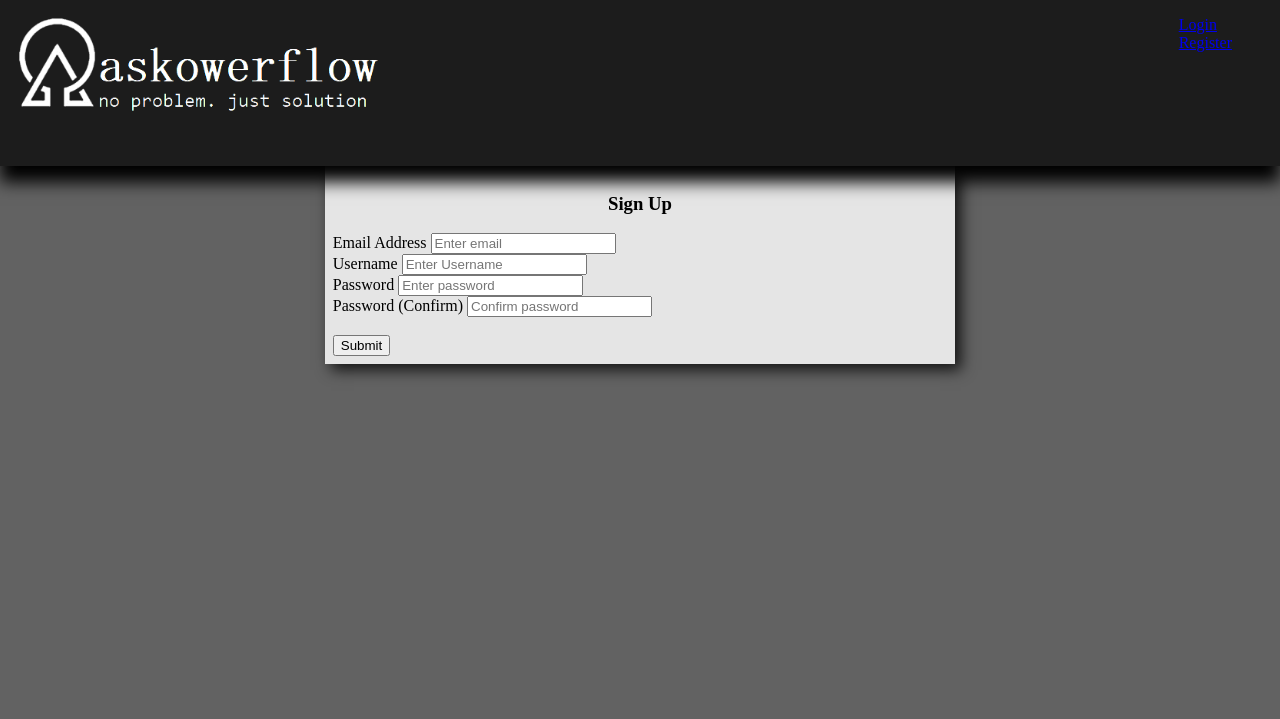
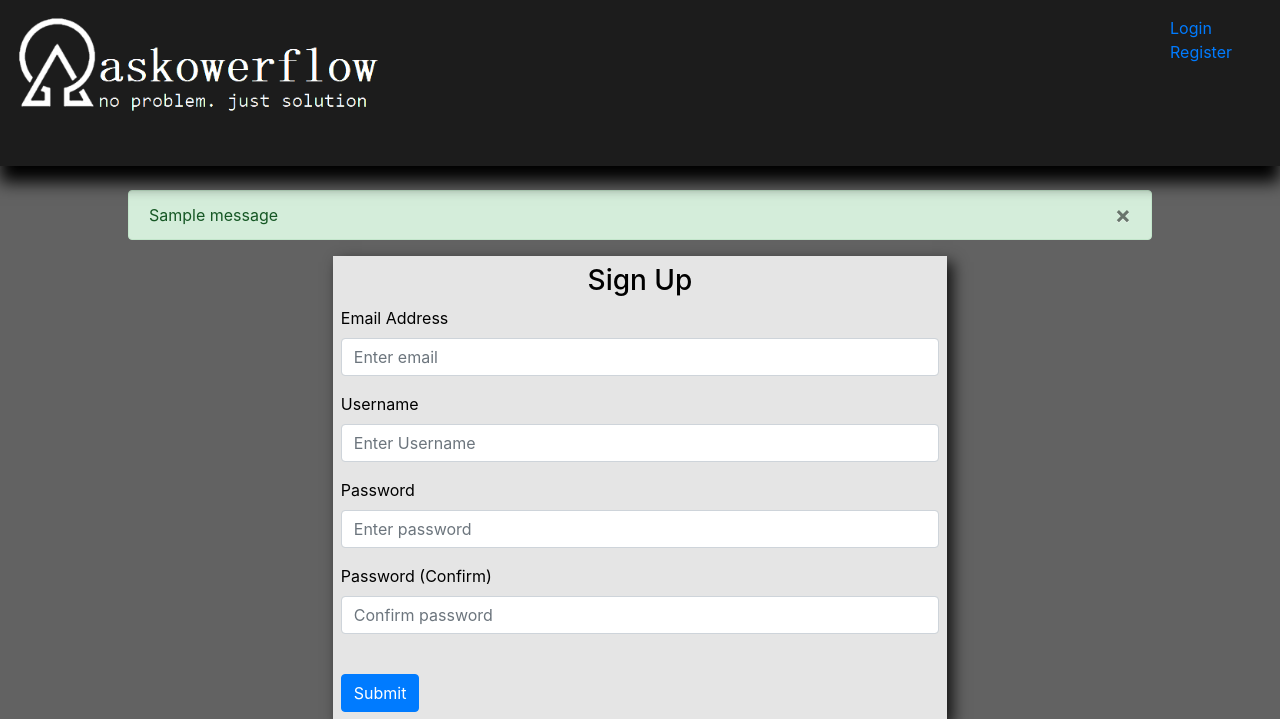
Before and after one commit to CodecoolGlobal/ask-mate-3-python-mllorand, a Flask app: page /registration in a window 1280 px wide. Shown: the top 719 px of the page. Run offline with Flask 2, Linux system fonts and the light colour scheme; one stand-in notice (Sample message) is shown; some libraries are stand-ins or nearby versions.

Commit message:
implement message flashing

```diff
--- a/templates/layout.html
+++ b/templates/layout.html
@@ -3,6 +3,23 @@
 <head>
     <meta charset="UTF-8">
     <title>{% block page_title %}{% endblock %} | Ask Overflow</title>
+	<link rel="stylesheet" href="https://stackpath.bootstrapcdn.com/bootstrap/4.4.1/css/bootstrap.min.css" integrity="sha384-Vkoo8x4CGsO3+Hhxv8T/Q5PaXtkKtu6ug5TOeNV6gBiFeWPGFN9MuhOf23Q9Ifjh" crossorigin="anonymous">
+    <link rel="stylesheet" href="https://stackpath.bootstrapcdn.com/font-awesome/4.7.0/css/font-awesome.min.css" crossorigin="anonymous">
+	<script
+      src="https://code.jquery.com/jquery-3.2.1.slim.min.js"
+      integrity="sha384-KJ3o2DKtIkvYIK3UENzmM7KCkRr/rE9/Qpg6aAZGJwFDMVNA/GpGFF93hXpG5KkN"
+      crossorigin="anonymous"
+    ></script>
+    <script
+      src="https://cdnjs.cloudflare.com/ajax/libs/popper.js/1.12.9/umd/popper.min.js"
+      integrity="sha384-ApNbgh9B+Y1QKtv3Rn7W3mgPxhU9K/ScQsAP7hUibX39j7fakFPskvXusvfa0b4Q"
+      crossorigin="anonymous"
+    ></script>
+	<script
+      src="https://maxcdn.bootstrapcdn.com/bootstrap/4.0.0/js/bootstrap.min.js"
+      integrity="sha384-JZR6Spejh4U02d8jOt6vLEHfe/JQGiRRSQQxSfFWpi1MquVdAyjUar5+76PVCmYl"
+      crossorigin="anonymous"
+    ></script>
     <script src="{{ url_for('static', filename='/scripts/scripts.js') }}"></script>
     <link rel="stylesheet" href="{{ url_for('static',filename='/css/main.css') }}">
     <link rel="stylesheet" href="https://cdnjs.cloudflare.com/ajax/libs/font-awesome/4.7.0/css/font-awesome.min.css">
@@ -26,6 +43,36 @@
     </div>
 </div>
 <div class="content-container">
+{% with messages = get_flashed_messages(with_categories=true) %}
+	    {% if messages %}
+		    <br>
+		    {% for category, message in messages %}
+			    {% if category == 'error' %}
+				    <div class="alert alert-danger alert-dismissable fade show" role="alert">
+				        {{ message }}
+				        <button type="button" class="close" data-dismiss="alert">
+					        <span aria-hidden="true">&times;</span>
+				        </button>
+				    </div>
+			    {% elif category == 'success' %}
+				    <div class="alert alert-success alert-dismissable fade show" role="alert">
+				        {{ message }}
+				        <button type="button" class="close" data-dismiss="alert">
+					        <span aria-hidden="true">&times;</span>
+				        </button>
+				    </div>
+			    {% else %}
+				    <div class="alert alert-info alert-dismissable fade show" role="alert">
+				        {{ message }}
+					    <a href="{{ url_for('auth.login') }}" class="alert-link">log in</a>
+				        <button type="button" class="close" data-dismiss="alert">
+					        <span aria-hidden="true">&times;</span>
+				        </button>
+				    </div>
+			    {% endif %}
+		    {% endfor %}
+	    {% endif %}
+    {% endwith %}
 {% block content %}
 {% endblock %}
 </div>
```
Also changed, not shown: static/scripts/scripts.js (line endings or trailing spaces).
